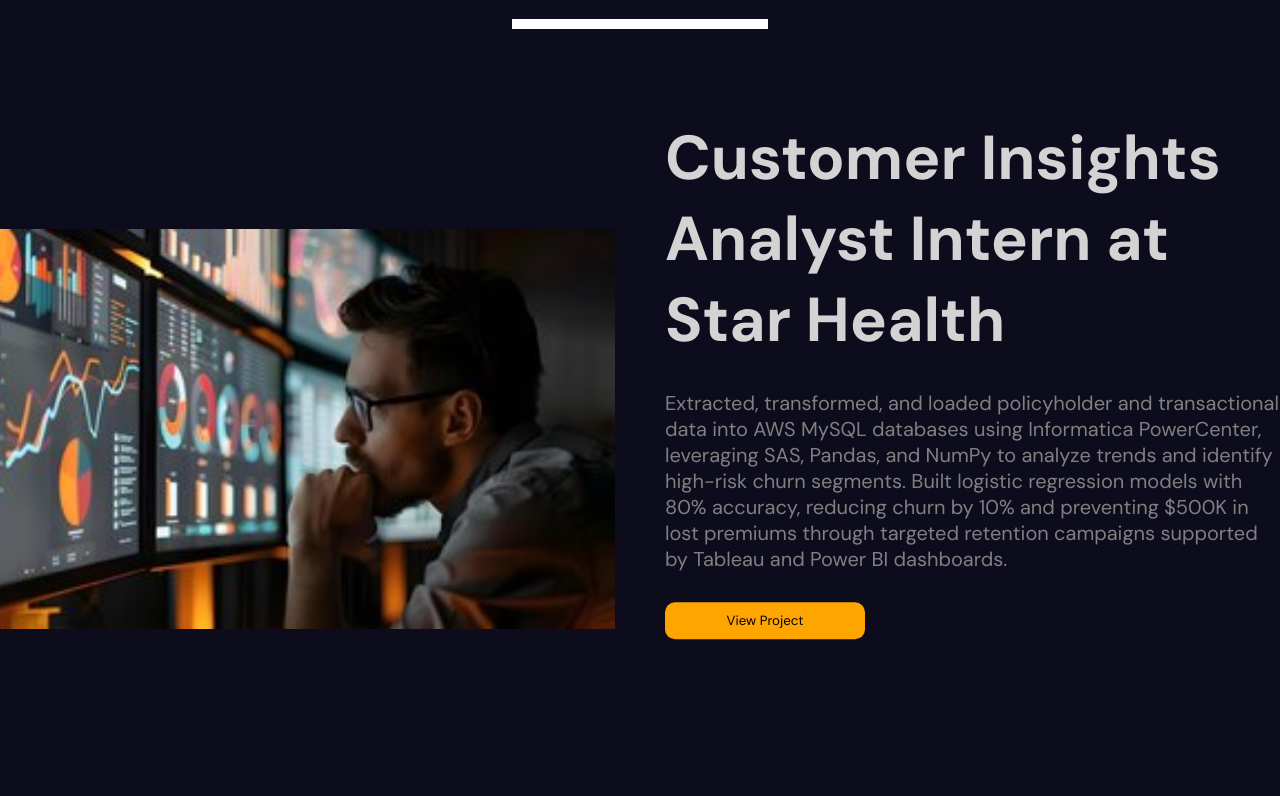
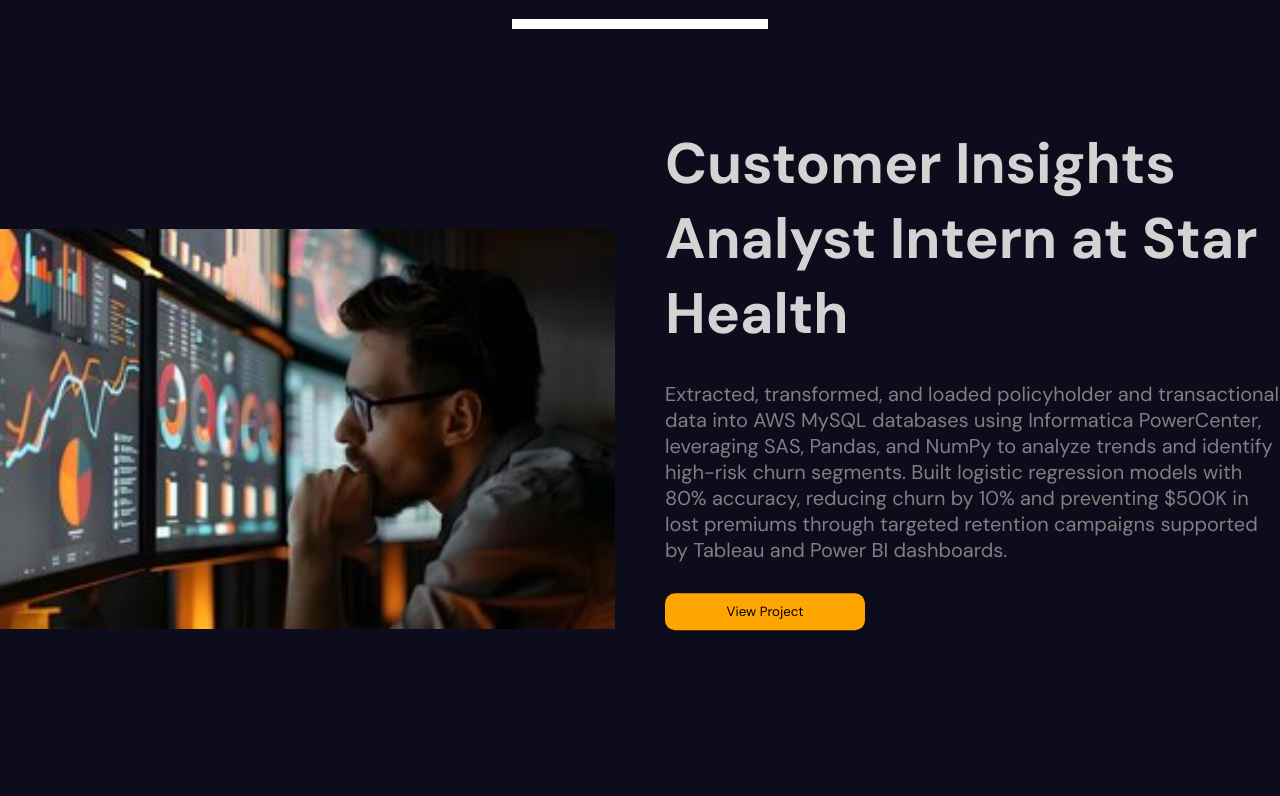
Before and after one commit to urstrulyrithik/Rithik-Portfolio, a React (Vite) app: page / in a window 1280 px wide. Shown: the part 3324-4120 px from the top of the page. Built offline with nearby package versions, Linux system fonts and the light colour scheme.

Commit message:
Update portfolio.scss

```diff
--- a/src/components/portfolio/portfolio.scss
+++ b/src/components/portfolio/portfolio.scss
@@ -85,7 +85,7 @@
         }
 
         h2 {
-          font-size: 62px;
+          font-size: 57px;
 
           @include mobile {
             font-size: 36px;
```
